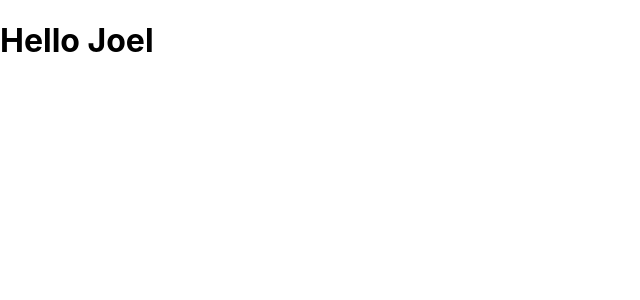
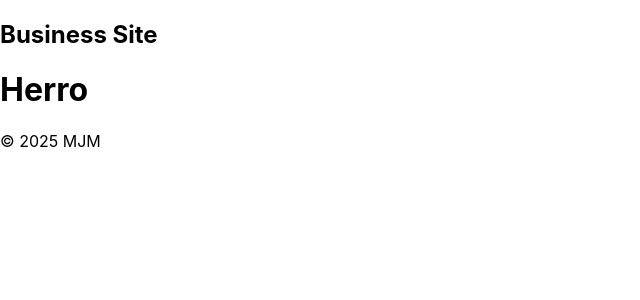
Before and after one commit to maxt4674/businesswebsite, a React (Create React App) app: page / in a window 1280 px wide. Shown: the top 300 px of the page, without its empty margins (0-640 px from the left). Built offline with nearby package versions, Linux system fonts and the light colour scheme.

Commit message:
setup Navbar, Footer structure

```diff
--- a/src/App.js
+++ b/src/App.js
@@ -1,9 +1,15 @@
 import './App.css';
+import Navbar from './components/Navbar';
+import Footer from './components/Footer';
 
 function App() {
   return (
-    <div className="App">
-      <h1>Hello Joel</h1>
+    <div>
+      <Navbar/>
+      <main>
+        <h1>Herro</h1>
+      </main>
+      <Footer/>
     </div>
   );
 }
--- /dev/null
+++ b/src/components/Footer.js
@@ -0,0 +1,11 @@
+import React from 'react';
+
+const Footer = () => {
+  return (
+    <footer>
+      <p>&copy; 2025 MJM</p>
+    </footer>
+  );
+};
+
+export default Footer;
--- /dev/null
+++ b/src/components/Navbar.js
@@ -0,0 +1,11 @@
+import React from 'react';
+
+const Navbar = () => {
+    return (
+        <nav>
+            <h2>Business Site</h2>
+        </nav>
+    )
+}
+
+export default Navbar;
```
